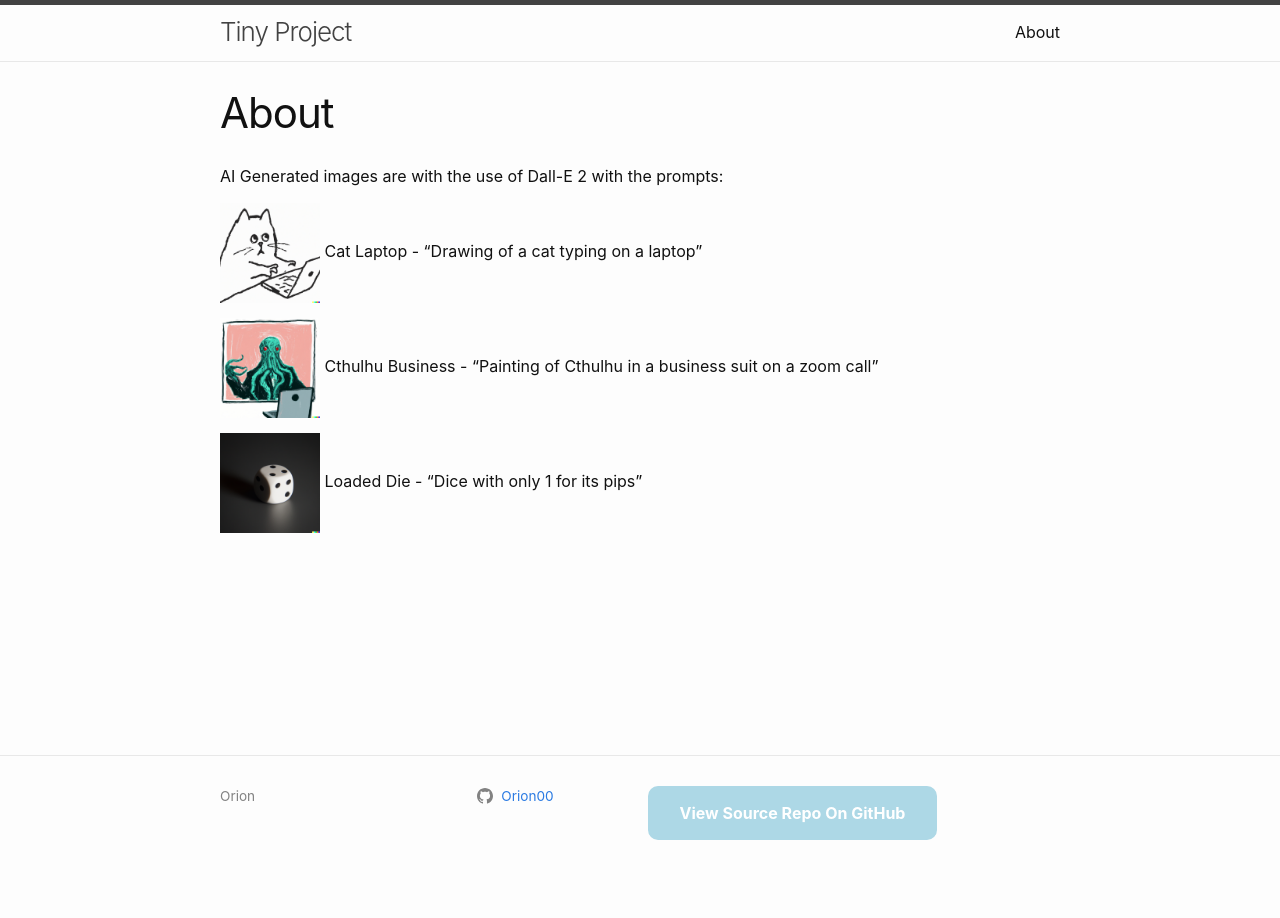
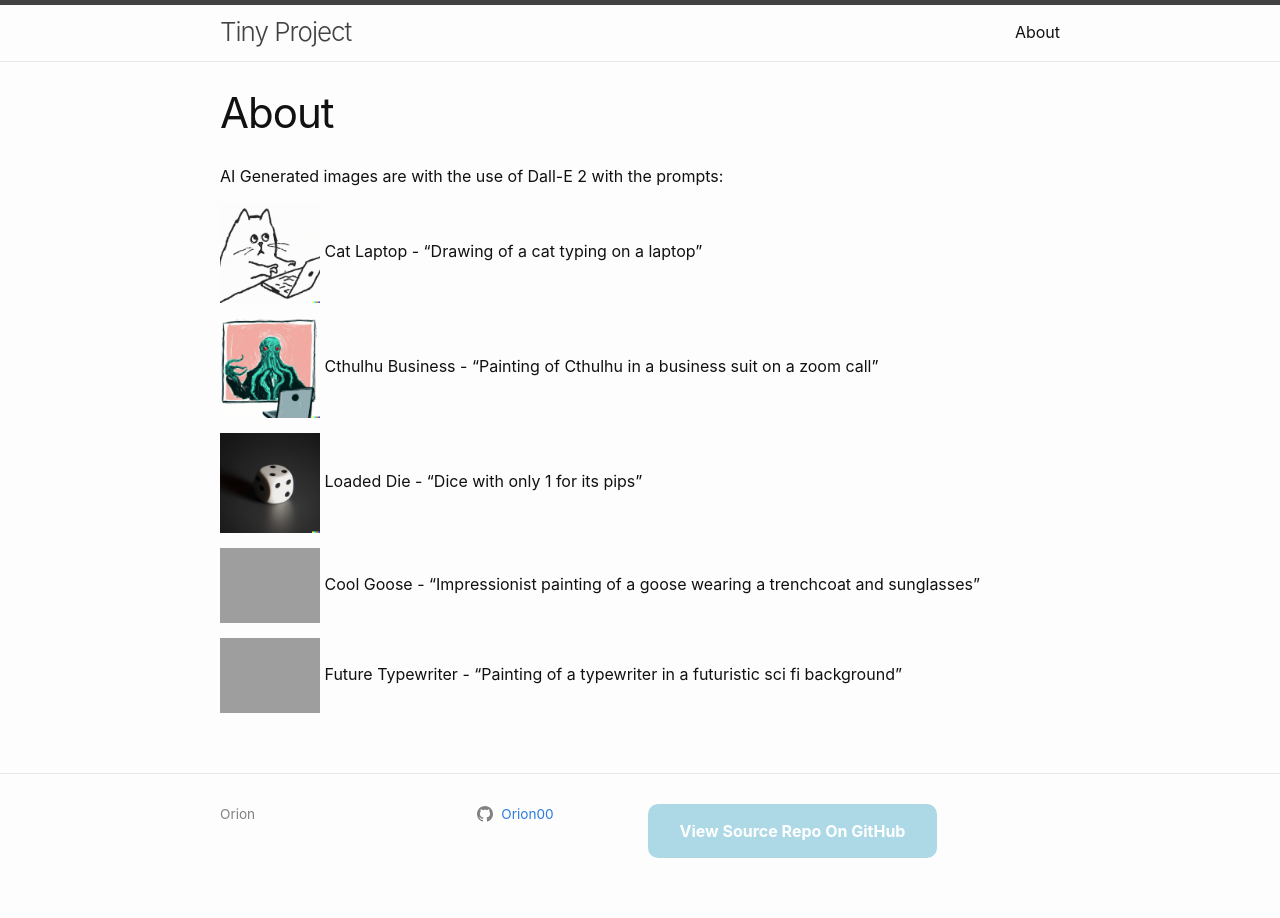
Before and after one commit to Orion00/Orion00.github.io, a Jekyll site: the page built from about.markdown, in a window 1280 px wide. Built offline with Jekyll 4.4.1, drawn with Linux system fonts in a browser that asks for light colours.

```diff
--- a/about.markdown
+++ b/about.markdown
@@ -14,3 +14,9 @@ Cthulhu Business - "Painting of Cthulhu in a business suit on a zoom call"
 
 <img src="{{site.url}}/{{site.baseurl}}/assets/images/AIGenerated/LoadedDie.png" alt="" style="width:100px;"/>
 Loaded Die - "Dice with only 1 for its pips"
+
+<img src="{{site.url}}/{{site.baseurl}}/assets/images/AIGenerated/CoolGoose.png" alt="" style="width:100px;"/>
+Cool Goose - "Impressionist painting of a goose wearing a trenchcoat and sunglasses"
+
+<img src="{{site.url}}/{{site.baseurl}}/assets/images/AIGenerated/FutureTypewriter.png" alt="" style="width:100px;"/>
+Future Typewriter - "Painting of a typewriter in a futuristic sci fi background"
```
Also changed, not shown: _posts/2022-09-26-list.md (added, +44 -0 lines), 3 other files.
